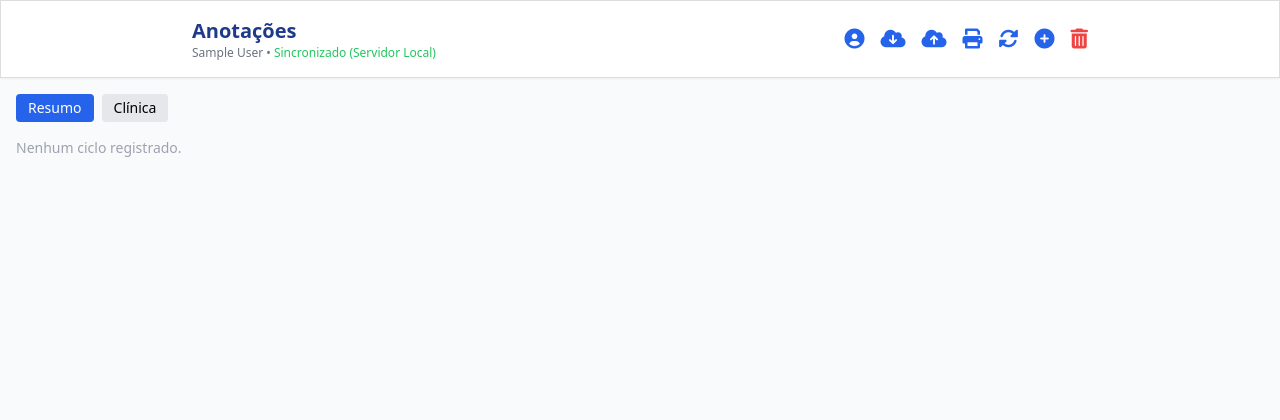
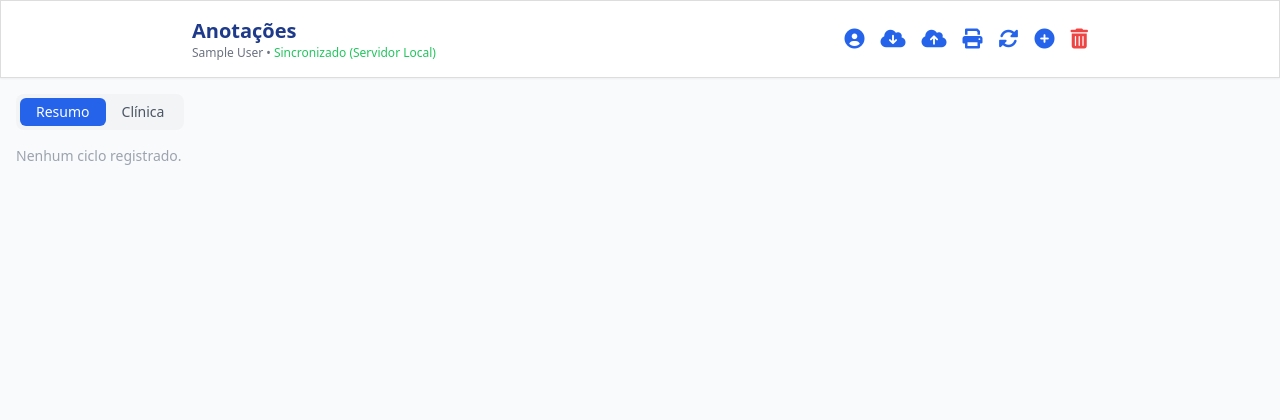
Before and after one commit to metodobillingsmob/metodo-billings, a Flask app: page /dashboard in a window 1280 px wide, after a click on "Tabela". Shown: the top 420 px of the page. Run offline with Flask 3, Linux system fonts and the light colour scheme; the visitor is signed in with stand-in values (Sample User, id 1); data that the repository does not hold is empty; some libraries are stand-ins or nearby versions.

Commit message:
dashboard.html

```diff
--- a/templates/dashboard.html
+++ b/templates/dashboard.html
@@ -390,15 +390,17 @@
         <section id="view-tabela" class="view-content">
 
             <!-- 🔹 seletor de modo -->
-            <div class="flex gap-2 mb-4">
-
-                <button onclick="modoTabela('resumo')"
-                class="px-3 py-1 bg-blue-600 text-white rounded text-sm">
+                <div class="flex mb-4 bg-gray-100 p-1 rounded-lg w-fit">
+
+                <button id="btn-resumo"
+                onclick="modoTabela('resumo')"
+                class="px-4 py-1 rounded-md text-sm font-medium bg-blue-600 text-white">
                 Resumo
                 </button>
 
-                <button onclick="modoTabela('clinica')"
-                class="px-3 py-1 bg-gray-200 rounded text-sm">
+                <button id="btn-clinica"
+                onclick="modoTabela('clinica')"
+                class="px-4 py-1 rounded-md text-sm font-medium text-gray-600">
                 Clínica
                 </button>
 
@@ -941,14 +943,30 @@ function renderLista() {
 
     modoTabelaAtual = modo;
 
+    const btnResumo = document.getElementById("btn-resumo");
+    const btnClinica = document.getElementById("btn-clinica");
+
     if(modo === "resumo"){
+
         renderTabela();
+
+        btnResumo.classList.add("bg-blue-600","text-white");
+        btnResumo.classList.remove("text-gray-600");
+
+        btnClinica.classList.remove("bg-blue-600","text-white");
+        btnClinica.classList.add("text-gray-600");
     }
 
     if(modo === "clinica"){
+
         renderTabelaClinica();
-            }
-
+
+        btnClinica.classList.add("bg-blue-600","text-white");
+        btnClinica.classList.remove("text-gray-600");
+
+        btnResumo.classList.remove("bg-blue-600","text-white");
+        btnResumo.classList.add("text-gray-600");
+    }
 }
 
 function renderTabela() {
```
Lines whose indentation alone changed are shown as unchanged.
